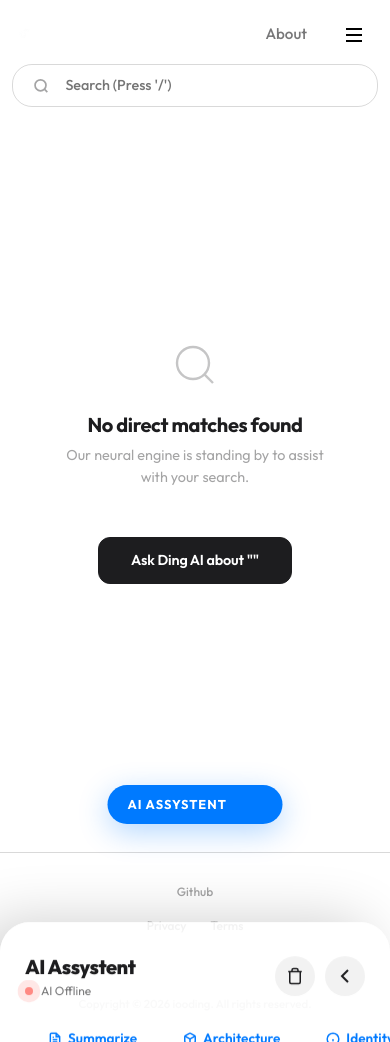
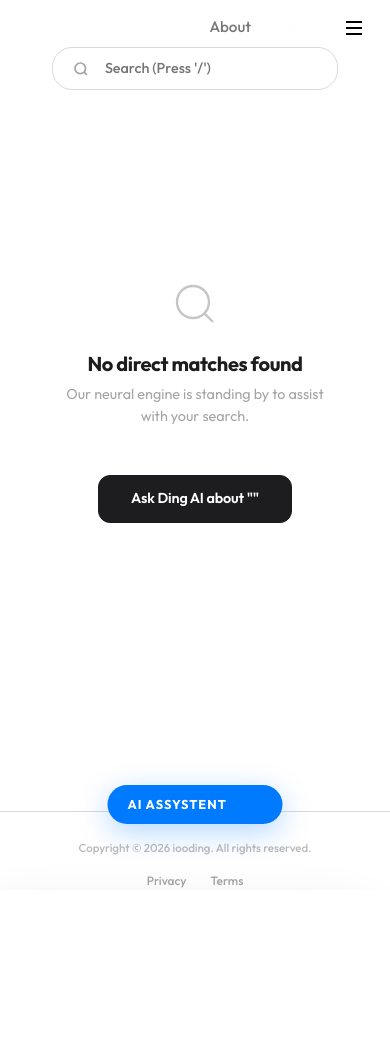
Before and after one commit to Viktorpav/iooding, a Django app: page / in a window 390 px wide. After the commit the page ends 888 px from the top, so only its background shows below. Run offline with Django 3.2, Linux system fonts and the light colour scheme; data that the repository does not hold is empty; some libraries are stand-ins or nearby versions.

Commit message:
style fix 15

```diff
--- a/static/css/style.css
+++ b/static/css/style.css
@@ -507,10 +507,9 @@
     position: fixed;
     left: 50%;
     transform: translateX(-50%);
-    bottom: 30px;
-    z-index: 9999;
-    cursor: pointer;
-    transition: all 0.5s cubic-bezier(0.175, 0.885, 0.32, 1.275);
+    bottom: 92px; /* 20px above the 72px footer */
+    z-index: 1001;
+    transition: all 0.5s cubic-bezier(0.16, 1, 0.3, 1);
 }
 
 #ai-edge-trigger:hover {
@@ -960,10 +959,15 @@
 /* --- Site Footer --- */
 
 .site-footer {
-    padding: 30px 0 0;
+    padding: 0;
     background: var(--bg);
     border-top: 1px solid var(--border);
-    margin-top: 60px;
+    margin-top: 80px;
+    height: var(--header-height);
+    display: flex;
+    align-items: center;
+    position: relative;
+    z-index: 1000;
 }
 
 /* Top row: Github left, Privacy/Terms right */
@@ -998,8 +1002,8 @@
     display: flex;
     justify-content: center;
     align-items: center;
-    margin-top: 60px; /* Reduced gap but still below AI button zone */
-    padding-bottom: 30px;
+    margin-top: 0;
+    padding-bottom: 0;
 }
 
 .footer-legal {
@@ -1026,37 +1030,12 @@
         .header-center {
             order: 3;
             flex: 0 0 100%;
-            padding: 10px 0;
         }
-
-        .navbar {
-            height: auto;
-            padding: 15px 0;
+        .footer-bottom {
+            flex-direction: column;
+            gap: 20px;
+            text-align: center;
         }
-
-        .header-left {
-            flex: 1;
-        }
-
-        .header-right {
-            flex: 1;
-        }
-    }
-
-    .footer-nav-minimal {
-        flex-direction: column;
-        gap: 30px;
-    }
-
-    .footer-links.horizontal {
-        flex-direction: column;
-        gap: 12px;
-    }
-
-    .footer-bottom {
-        flex-direction: column;
-        gap: 20px;
-        text-align: center;
     }
 }
 
--- a/templates/base.html
+++ b/templates/base.html
@@ -31,9 +31,6 @@
   <nav class="navbar navbar-expand-lg">
     <div class="container">
       <div class="header-left">
-        <a class="navbar-brand" href="{% url 'blog:post_list' %}">
-          <img src="{% static 'images/logo.png' %}" alt="Ding" class="navbar-logo">
-        </a>
         <ul class="navbar-nav d-none d-lg-flex">
           <li class="nav-item dropdown">
             <a class="nav-link dropdown-toggle" href="#" id="categoryDropdown" role="button" data-bs-toggle="dropdown">
@@ -78,6 +75,9 @@
               href="{% url 'blog:about' %}">About</a>
           </li>
         </ul>
+        <a class="navbar-brand ms-3" href="{% url 'blog:post_list' %}">
+          <img src="{% static 'images/logo.png' %}" alt="Ding" class="navbar-logo">
+        </a>
         <button class="navbar-toggler border-0 ms-2" type="button" data-bs-toggle="collapse"
           data-bs-target="#navbarSupportedContent">
           <svg width="24" height="24" viewBox="0 0 24 24" fill="none" stroke="currentColor" stroke-width="2">
@@ -99,19 +99,18 @@
 
   <footer class="site-footer">
     <div class="container">
-      <div class="footer-top-row d-flex justify-content-between align-items-center">
+      <div class="footer-top-row d-flex justify-content-between align-items-center w-100 px-3">
         <div class="footer-left footer-legal-links">
           <a href="https://github.com/Viktorpav/iooding" target="_blank">Github</a>
+        </div>
+        <div class="footer-center">
+          <div class="footer-legal">
+            Copyright &copy; 2026 iooding. All rights reserved.
+          </div>
         </div>
         <div class="footer-right footer-legal-links">
           <a href="{% url 'blog:privacy' %}">Privacy</a>
           <a href="{% url 'blog:terms' %}">Terms</a>
-        </div>
-      </div>
-
-      <div class="footer-bottom">
-        <div class="footer-legal">
-          Copyright &copy; 2026 iooding. All rights reserved.
         </div>
       </div>
     </div>
```
